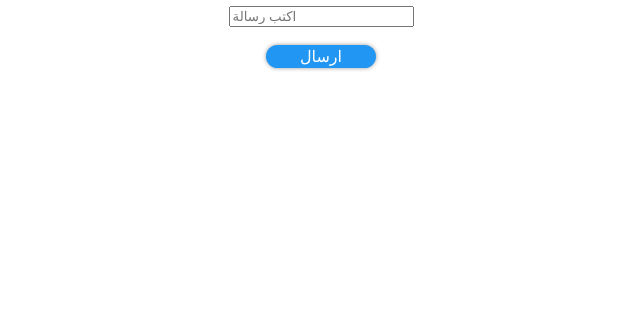
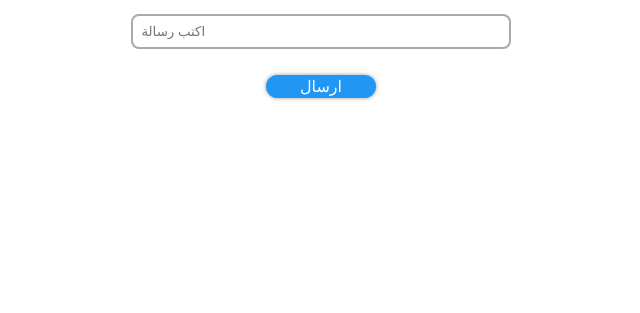
Before and after one commit to zerolam0/abo, a plain HTML site: page pagetwo.html in a window 1280 px wide. Shown: the part 487-800 px from the top of the page, without its empty margins (319-959 px from the left). Drawn offline with Linux system fonts and the light colour scheme.

Commit message:
Update pagetwo.html

```diff
--- a/pagetwo.html
+++ b/pagetwo.html
@@ -10,6 +10,7 @@
 <link href="https://fonts.googleapis.com/css2?family=Harmattan&display=swap" rel="stylesheet">
 <title> موقع علي ابو صباع تم التطوير بواسطة zero</title>
 <link rel ="stylesheet" href="x.css"/>
+<link rel="stylesheet" href="g.css">
 
  <meta charset="UTF-8">
 
@@ -24,7 +25,7 @@ font-family: 'Harmattan', sans-serif;
 }
 </style>
 <center><h1> :علي ابوصباع خبير تقني للتواصل</h1></center>
-<center><input type="textarea" id="mess" placeholder="اكتب رسالة"></input></center>
+<center><input type="text" id="mess" placeholder="اكتب رسالة"></input></center>
 
 <br><center><button class="ripple" onclick="Aa()">ارسال</button><center>
 
```
